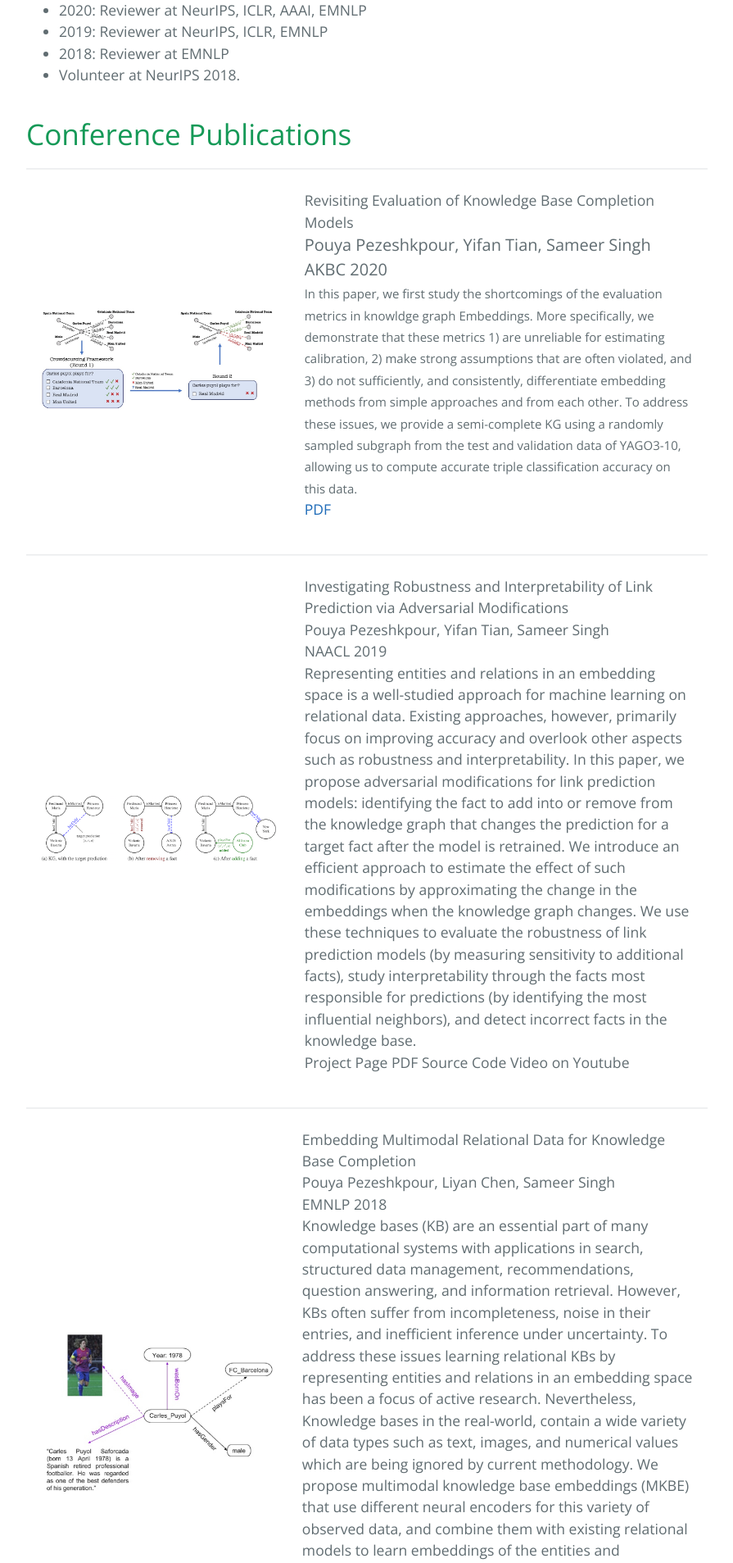
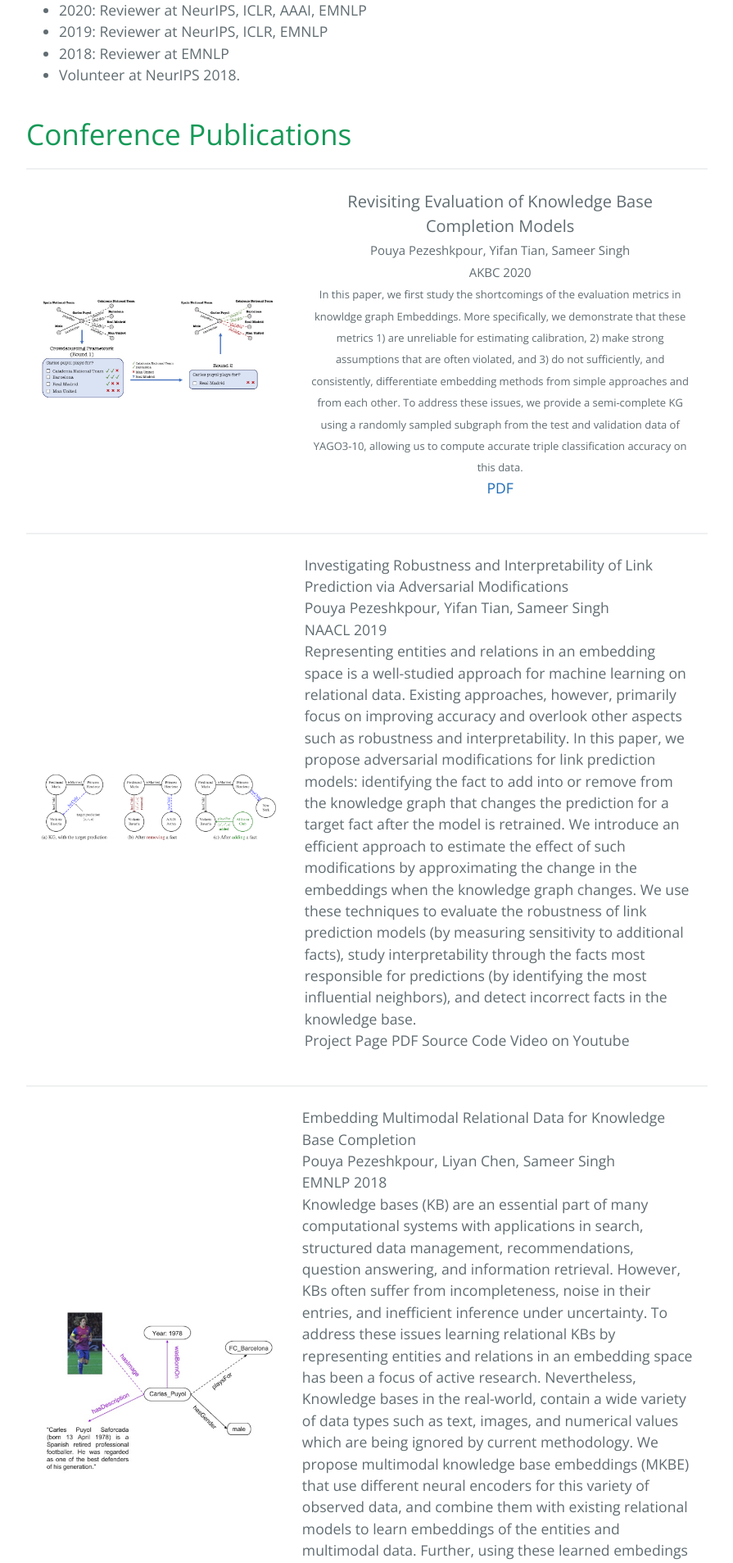
Before and after one commit to pouyapez/pouyapez.github.io, a Jekyll site: the page built from index.md, in a window 1280 px wide. Shown: the part 1082-2989 px from the top of the page at 82% size, without its empty margins (192-1087 px from the left). Built offline with Jekyll 4.4.1, drawn with Linux system fonts in a browser that asks for light colours.

Commit message:
Update index.md

```diff
--- a/index.md
+++ b/index.md
@@ -50,11 +50,11 @@
           <img class="left-align image noselect" src="/images/crowd.jpg" width="1000">
         </td>
         <td>
-          <p class="text cright-align text-large add-top-margin" style="width:100%;">
-              Revisiting Evaluation of Knowledge Base Completion Models <br>
-              <font style="font-size:20px">Pouya Pezeshkpour, Yifan Tian, Sameer Singh<br>
+          <p class="text cright-align text-large add-top-margin" style="width:100%;" align="center">
+              <font style="font-size:20px">Revisiting Evaluation of Knowledge Base Completion Models </font><br>
+              <font style="font-size:15px">Pouya Pezeshkpour, Yifan Tian, Sameer Singh<br>
               AKBC 2020 </font><br>
-               <font style="font-size:15px">In this paper, we first study the shortcomings of the evaluation metrics in knowldge graph Embeddings.  More specifically, we demonstrate that these metrics 1) are unreliable for estimating calibration, 2) make strong assumptions that    are often violated, and 3) do not sufficiently, and consistently, differentiate embedding methods from simple approaches and from each other. To address these issues, we provide a semi-complete KG using a randomly sampled subgraph from the test and validation data of YAGO3-10, allowing us to compute accurate triple classification accuracy on this data. </font><br>
+               <font style="font-size:13px">In this paper, we first study the shortcomings of the evaluation metrics in knowldge graph Embeddings.  More specifically, we demonstrate that these metrics 1) are unreliable for estimating calibration, 2) make strong assumptions that    are often violated, and 3) do not sufficiently, and consistently, differentiate embedding methods from simple approaches and from each other. To address these issues, we provide a semi-complete KG using a randomly sampled subgraph from the test and validation data of YAGO3-10, allowing us to compute accurate triple classification accuracy on this data. </font><br>
              <a href="https://openreview.net/pdf?id=1uufzxsxfL">PDF</a>
              </p>
         </td>
```
